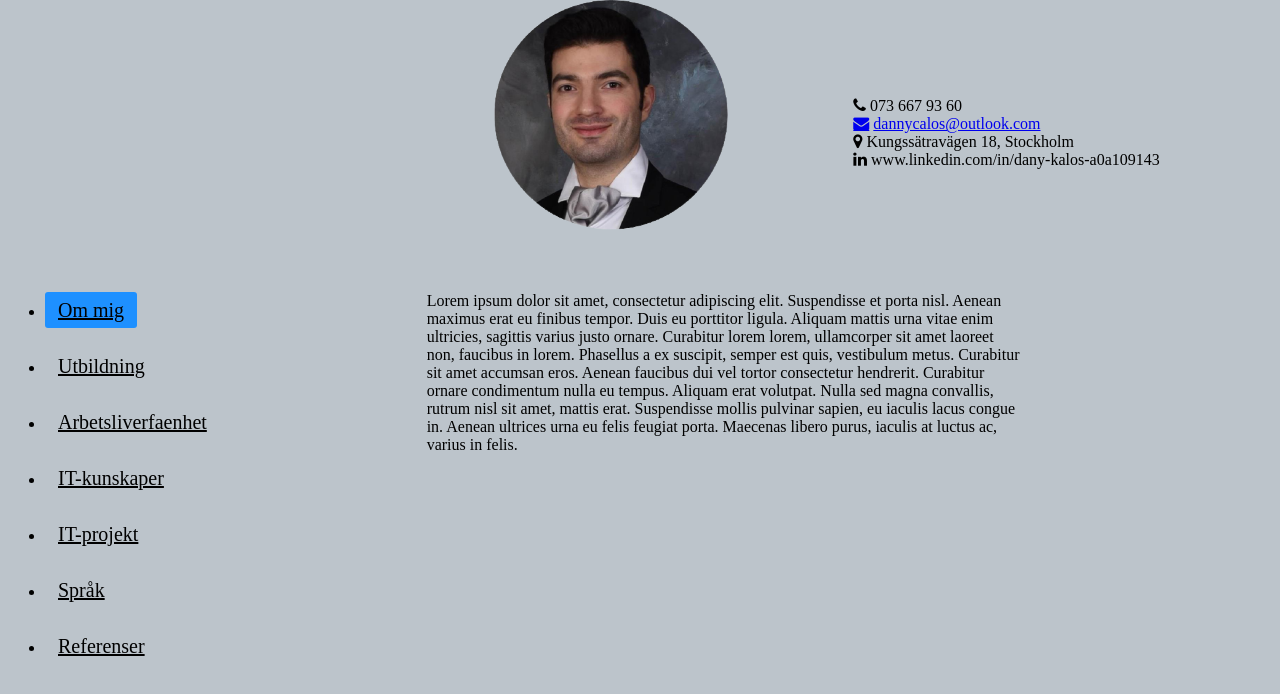
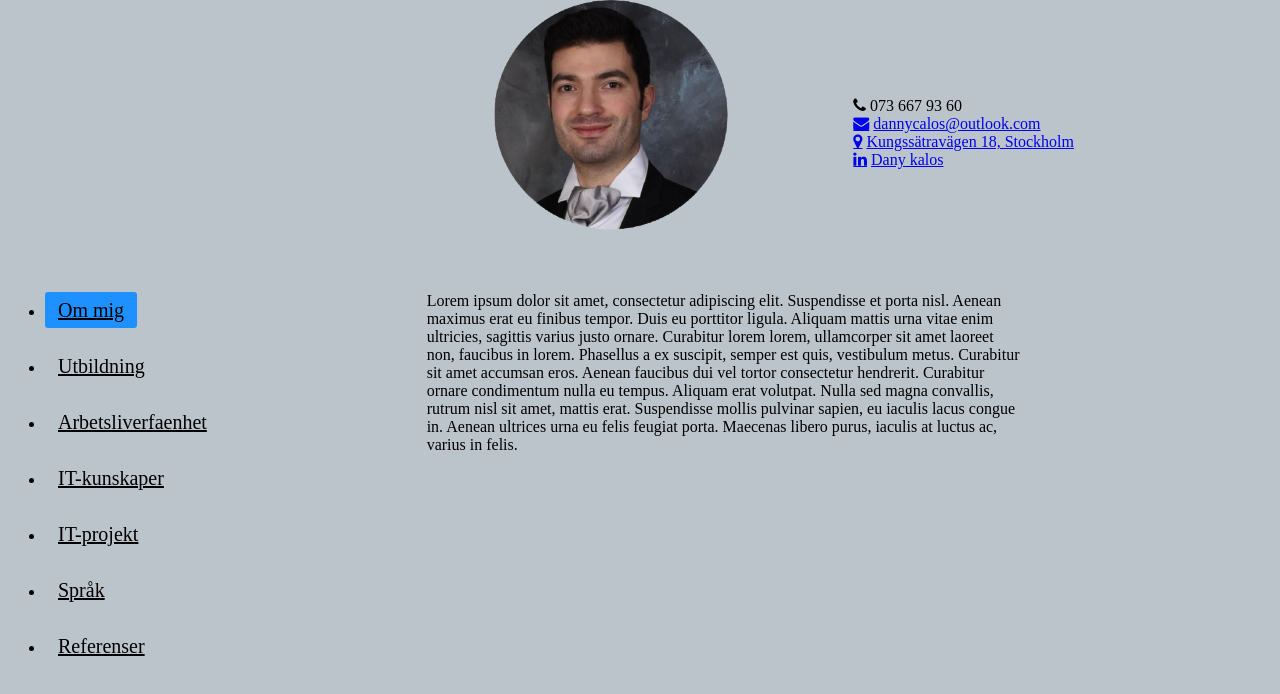
Before and after one commit to sighBRG/Dynamic-webapplication-newton, a plain HTML site: page DannyKalosPortfolio.html in a window 1280 px wide. Drawn offline with Linux system fonts and the light colour scheme.

Commit message:
Icons are clickable

```diff
--- a/DannyKalosPortfolio.html
+++ b/DannyKalosPortfolio.html
@@ -21,12 +21,12 @@
                 <a href="#emailBox">dannycalos@outlook.com</a>
             </section>
             <section class="adress">
-                <span id = "icon" class="fa fa-map-marker"></span>
-                <span>Kungssätravägen 18, Stockholm</span>
+                <a href="https://www.google.se/maps/place/Kungss%C3%A4trav%C3%A4gen+18,+127+37+Sk%C3%A4rholmen/@59.2864917,17.9205405,17z/data=!3m1!4b1!4m5!3m4!1s0x465f769abcc0ce9b:0xb589e49b9515ac29!8m2!3d59.2864917!4d17.9227292" id = "icon" class="fa fa-map-marker"></a>
+                <a href="https://www.google.se/maps/place/Kungss%C3%A4trav%C3%A4gen+18,+127+37+Sk%C3%A4rholmen/@59.2864917,17.9205405,17z/data=!3m1!4b1!4m5!3m4!1s0x465f769abcc0ce9b:0xb589e49b9515ac29!8m2!3d59.2864917!4d17.9227292">Kungssätravägen 18, Stockholm</a>
             </section>
             <section class="linkedin">
-                <span id = "icon" class="fa fa-linkedin"></span>
-                <span>www.linkedin.com/in/dany-kalos-a0a109143</span>
+                <a href="www.linkedin.com/in/dany-kalos-a0a109143" id = "icon" class="fa fa-linkedin"></a>
+                <a href="www.linkedin.com/in/dany-kalos-a0a109143">Dany kalos</a>
             </section>
         </div>
         <nav>
```
